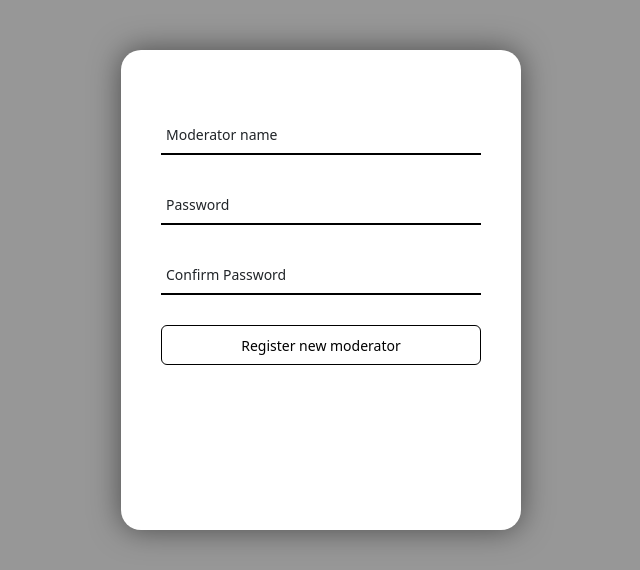
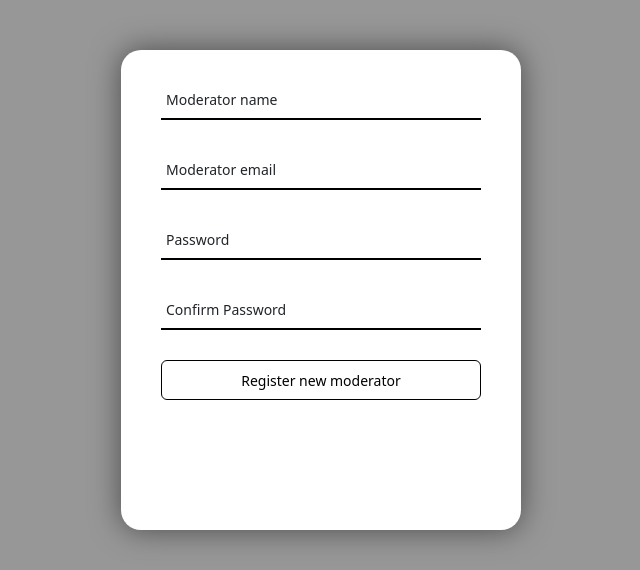
Before and after one commit to PitkaPopitka/ASP_Try, an ASP.NET Core app: page /Admin/NewModer in a window 1280 px wide. Shown: the part 37-607 px from the top of the page, without its empty margins (319-959 px from the left). Run offline with ASP.NET Core 8, Linux system fonts and the light colour scheme; the project's own start-up code is not run, and a stand-in starts its controllers and pages.

Commit message:
AddedEmailFieldForModers

```diff
--- a/WebApplication33/WebApplication3/Controllers/AdminController.cs
+++ b/WebApplication33/WebApplication3/Controllers/AdminController.cs
@@ -134,7 +134,7 @@ namespace WebApplication3.Controllers
                     User user = await context.Users.FirstOrDefaultAsync(u => u.Username == model.Username);
                     if (user == null)
                     {
-                        user = new User { Username = model.Username, Password = model.Password };
+                        user = new User { Username = model.Username, Password = model.ConfirmPassword, Email = model.Email };
                         Role userRole = await context.Roles.FirstOrDefaultAsync(r => r.Name == "Moderator");
                         if (userRole != null)
                         {
--- a/WebApplication33/WebApplication3/Views/Admin/NewModer.cshtml
+++ b/WebApplication33/WebApplication3/Views/Admin/NewModer.cshtml
@@ -10,6 +10,10 @@
                 <div class="input-box">
                     <input type="text" name="Username" class="LoginField" autocomplete="off" required />
                     <label>Moderator name</label>
+                </div>
+                <div class="input-box">
+                    <input type="text" name="Email" class="LoginField" autocomplete="off" required />
+                    <label>Moderator email</label>
                 </div>
                 <div class="input-box">
                     <input type="password" name="Password" class="LoginField" autocomplete="off" required />
```
Also changed, not shown: 4 other files.
